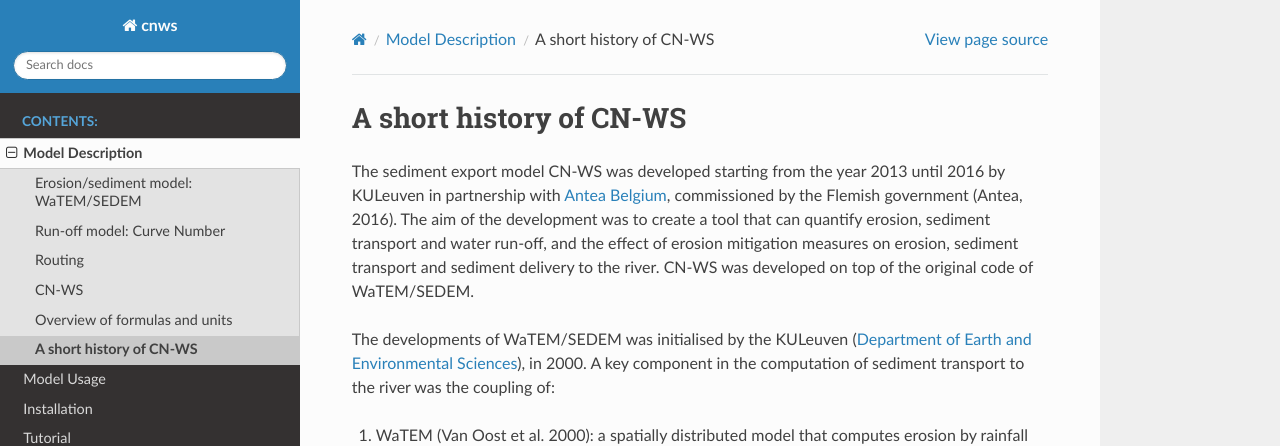
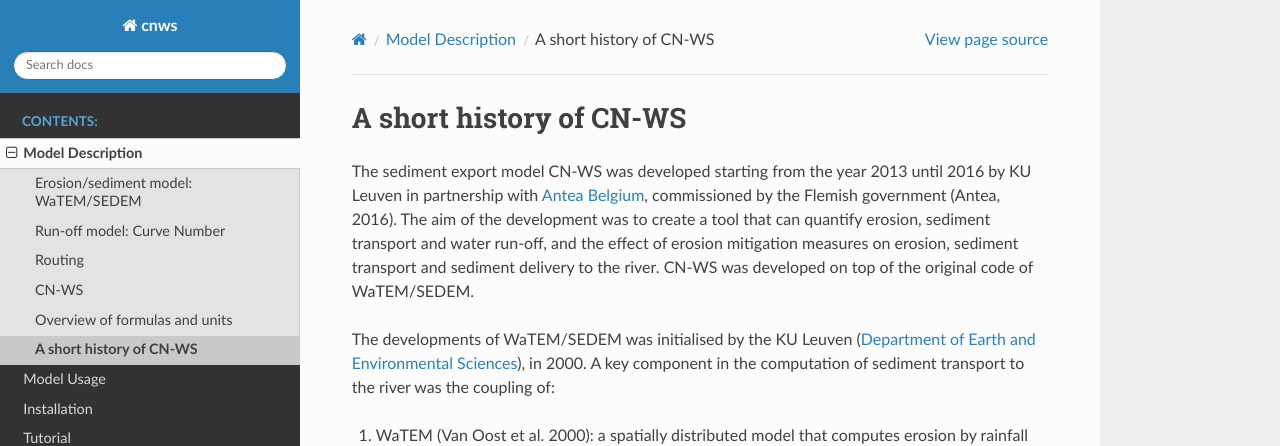
Before and after one commit to watem-sedem/watem-sedem, a Sphinx documentation site: the page built from docs/history.rst, in a window 1280 px wide and 1045 px high. Shown: the top 446 px of the window. Built offline with Sphinx 7.4.7 and the Read the Docs theme 2.0.0, drawn with Linux system fonts in a browser that asks for light colours.

Commit message:
Change KULeuven to KU Leuven

```diff
--- a/docs/history.rst
+++ b/docs/history.rst
@@ -4,7 +4,7 @@ A short history of CN-WS
 ========================
 
 The sediment export model CN-WS was developed starting from the year 2013
-until 2016 by KULeuven in partnership with `Antea Belgium
+until 2016 by KU Leuven in partnership with `Antea Belgium
 <https://anteagroup.be/>`_, commissioned by
 the Flemish government (Antea, 2016). The aim of the development was to
 create a tool that can quantify erosion, sediment transport and water run-off,
@@ -12,7 +12,7 @@ and the effect of erosion mitigation measures on erosion, sediment transport and
 sediment delivery to the river.
 CN-WS was developed on top of the original code of WaTEM/SEDEM.
 
-The developments of WaTEM/SEDEM was initialised by the KULeuven
+The developments of WaTEM/SEDEM was initialised by the KU Leuven
 (`Department of Earth and Environmental Sciences <https://ees.kuleuven.be//>`_),
 in 2000. A key component in the computation of sediment transport to the river was
 the coupling of:
```
